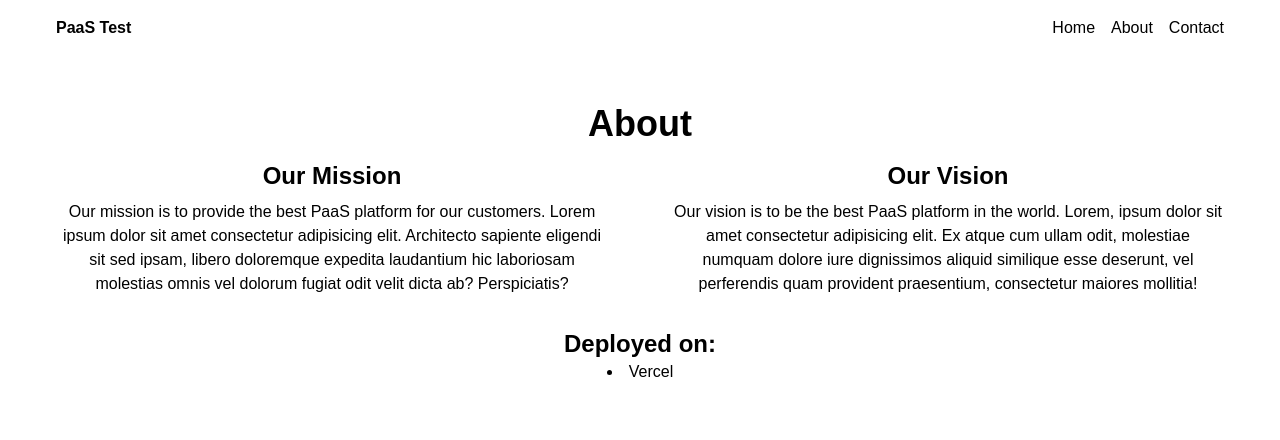
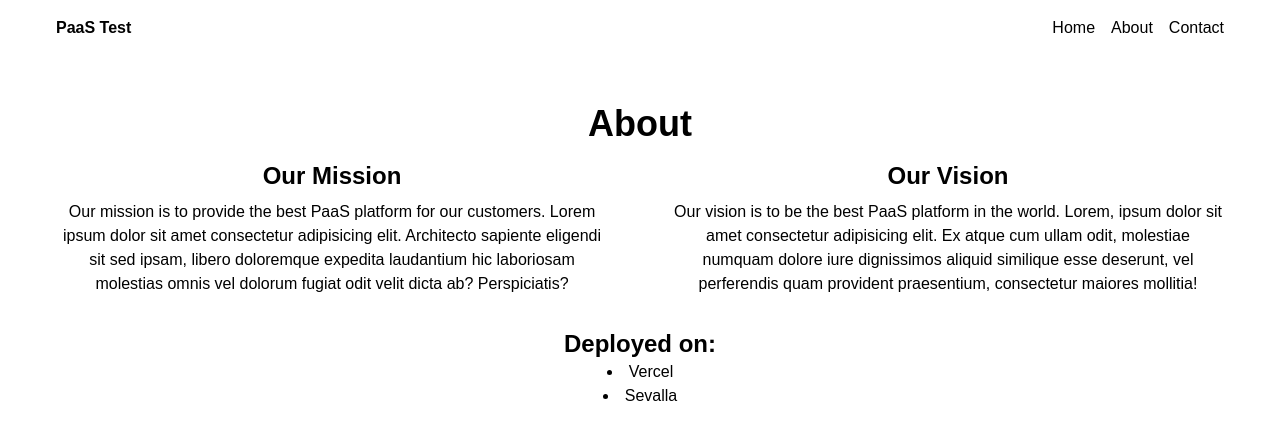
Before and after one commit to osmannyildiz/251127-paas-test, a Next.js app: page /about in a window 1280 px wide. Shown: the top 440 px of the page. Built offline with nearby package versions, Linux system fonts and the light colour scheme.

Commit message:
sevalla post-deployment

```diff
--- a/app/about/page.tsx
+++ b/app/about/page.tsx
@@ -28,6 +28,7 @@ export default function About() {
       <h2 className="text-2xl font-semibold mt-8">Deployed on:</h2>
       <ul className="list-disc list-inside">
         <li>Vercel</li>
+        <li>Sevalla</li>
       </ul>
     </div>
   );
```
